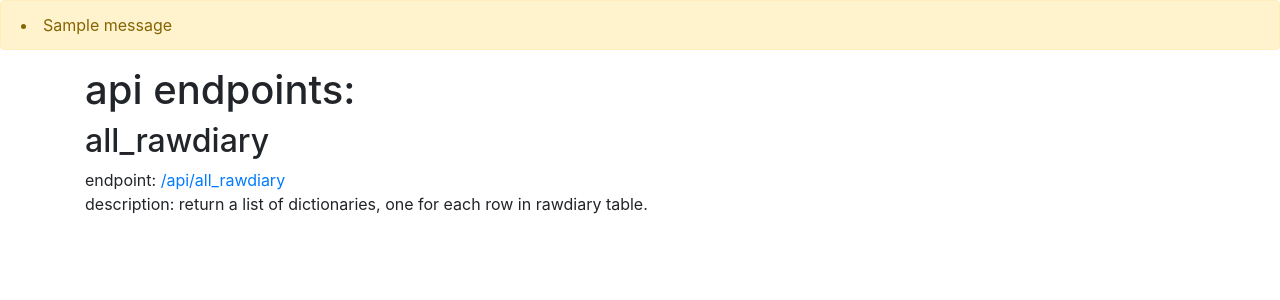
After one commit to HaeckelK/diary_wa, a Flask app: page /api/ in a window 1280 px wide. The commit adds this page. Shown: the top 300 px of the page. Run offline with Flask 2, Linux system fonts and the light colour scheme; one stand-in notice (Sample message) is shown; some libraries are stand-ins or nearby versions.

Commit message:
Develop (#11)
* feat: link to index

* feat: flash

* feat: empty api index endpoint

* build: coverage to gitignore

* tests: 100% coverage on diarydatabase

* build: coverage html reports to gitignore

* feat: get_all_rawdiary

* feat: all_rawdiary to api index

* docs: pytest notes

* docs: todo

* feat: rawdiary restful get

* feat: delete_rawdiary

* feat: rawdiary restful delete

* feat: rawdiary full restful

Co-authored-by: HaeckelK <noneofyour@biz.com>

```diff
--- a/app.py
+++ b/app.py
@@ -1,7 +1,7 @@
 from typing import Dict
 import configparser
 
-from flask import Flask, render_template, redirect, url_for, request, jsonify
+from flask import Flask, render_template, redirect, url_for, request, jsonify, flash
 import requests
 
 from diarydatabase import DiaryDatabase
@@ -13,7 +13,8 @@ def load_config():
     config.read('config.ini')
     filename = config['DATABASE']['path']
     config = {'DBFILENAME': filename,
-              'DATABASE':  DiaryDatabase(filename)}
+              'DATABASE':  DiaryDatabase(filename),
+              'SECRET_KEY': 'ndgnfdksmdfpa'}
     return config
 
 
@@ -60,30 +61,46 @@ def form_diary_entry(date):
     return render_template('form_diary_entry.html', text=diary_text, date=date)
 
 
-@app.route('/api/add_diary_entry/')
-def add_diary_entry():
-    data = dict(request.args)
+@app.route('/api/rawdiary/', methods=['GET'])
+def api_rawdiary():
+    db = app.config['DATABASE']
+    return jsonify(db.get_all_rawdiary())
+
+
+@app.route('/api/rawdiary/<int:rawdiary_id>', methods=['GET'])
+def get_rawdiary(rawdiary_id):
+    db = app.config['DATABASE']
+    return jsonify(db.get_rawdiary_row(rawdiary_id))
+
+
+@app.route('/api/rawdiary/', methods=['POST', 'PUT'])
+def create_rawdiary():
     # TODO error handling
-    date = data['date']
-    diary_text = data['diary_text']
-    diary_text = diary_text.replace('\n', '').replace('\r','')
-    data['diary_text'] = diary_text
+    id = int(request.form['id'])
+    rawtext = request.form['rawtext']
+    is_draft = request.form['is_draft']
+    db = app.config['DATABASE']
+    db.upsert_rawdiary(id, rawtext, is_draft, is_extracted=0)
+    if is_draft == '1':
+        message = 'Diary entry saved as draft'
+        flash(message)
+        return redirect(request.headers.get("Referer"))
+    else:
+        message = 'Diary entry saved.'
+        flash(message)
+        return redirect(url_for('index'))
 
+
+@app.route('/api/rawdiary/<int:rawdiary_id>', methods=['DELETE'])
+def delete_rawdiary(rawdiary_id):
+    # TODO any knock on effects?
+    id = int(rawdiary_id)
     db = app.config['DATABASE']
-    for section in diary_text.split('$'):
-        field = section.split(';')[0].strip().replace(' ', '')
-        text = ';'.join(section.split(';')[1:])
-        if field:
-            db.add_raw_diary_entry(field, text, date, processed=0)
+    db.delete_rawdiary(id)
+    flash(f'Deleted rawdiary id: {rawdiary_id}')
     return redirect(url_for('index'))
 
 
-@app.route('/api/add_rawdiary_entry/')
-def add_rawdiary_entry():
-    # TODO error handling
-    id = int(request.args['id'])
-    rawtext = request.args['rawtext']
-    is_draft = request.args['is_draft']
-    db = app.config['DATABASE']
-    db.upsert_rawdiary(id, rawtext, is_draft, is_extracted=0)
-    return redirect(url_for('index'))
+@app.route('/api/')
+def api():
+    return render_template('api_index.html')
--- /dev/null
+++ b/templates/api_index.html
@@ -0,0 +1,11 @@
+{% extends "base.html" %}
+{% block title %}api index{% endblock %}
+
+{% block content %}
+<h1>api endpoints: </h1>
+<h2>all_rawdiary</h2>
+endpoint: <a href="/api/all_rawdiary/">/api/all_rawdiary</a>
+<p>
+description: return a list of dictionaries, one for each row in rawdiary table.
+</p>
+{% endblock %}
--- a/templates/base.html
+++ b/templates/base.html
@@ -1,14 +1,25 @@
 <!doctype html>
 <html lang="en">
+
 <head>
   <!-- Required meta tags -->
   <meta charset="utf-8">
   <meta name="viewport" content="width=device-width, initial-scale=1, shrink-to-fit=no">
 
   <!-- Bootstrap CSS -->
-    <link rel="stylesheet" href="https://stackpath.bootstrapcdn.com/bootstrap/4.5.2/css/bootstrap.min.css" integrity="sha384-JcKb8q3iqJ61gNV9KGb8thSsNjpSL0n8PARn9HuZOnIxN0hoP+VmmDGMN5t9UJ0Z" crossorigin="anonymous">
+  <link rel="stylesheet" href="https://stackpath.bootstrapcdn.com/bootstrap/4.5.2/css/bootstrap.min.css"
+    integrity="sha384-JcKb8q3iqJ61gNV9KGb8thSsNjpSL0n8PARn9HuZOnIxN0hoP+VmmDGMN5t9UJ0Z" crossorigin="anonymous">
 
   <title>{% block title %}{% endblock %}</title>
+  {% with messages = get_flashed_messages() %}
+  {% if messages %}
+  <div class="alert alert-warning" role="alert">
+    {% for message in messages %}
+    <li>{{ message }}</li>
+    {% endfor %}
+  </div>
+  {% endif %}
+  {% endwith %}
 </head>
 <div class="container">{% block content %}{% endblock %}</div>
 <div id="footer">
@@ -17,8 +28,12 @@
 </div>
 <!-- Optional JavaScript -->
 <!-- jQuery first, then Popper.js, then Bootstrap JS -->
-    <script src="https://code.jquery.com/jquery-3.5.1.slim.min.js" integrity="sha384-DfXdz2htPH0lsSSs5nCTpuj/zy4C+OGpamoFVy38MVBnE+IbbVYUew+OrCXaRkfj" crossorigin="anonymous"></script>
-    <script src="https://cdn.jsdelivr.net/npm/popper.js@1.16.1/dist/umd/popper.min.js" integrity="sha384-9/reFTGAW83EW2RDu2S0VKaIzap3H66lZH81PoYlFhbGU+6BZp6G7niu735Sk7lN" crossorigin="anonymous"></script>
-    <script src="https://stackpath.bootstrapcdn.com/bootstrap/4.5.2/js/bootstrap.min.js" integrity="sha384-B4gt1jrGC7Jh4AgTPSdUtOBvfO8shuf57BaghqFfPlYxofvL8/KUEfYiJOMMV+rV" crossorigin="anonymous"></script>
+<script src="https://code.jquery.com/jquery-3.5.1.slim.min.js"
+  integrity="sha384-DfXdz2htPH0lsSSs5nCTpuj/zy4C+OGpamoFVy38MVBnE+IbbVYUew+OrCXaRkfj" crossorigin="anonymous"></script>
+<script src="https://cdn.jsdelivr.net/npm/popper.js@1.16.1/dist/umd/popper.min.js"
+  integrity="sha384-9/reFTGAW83EW2RDu2S0VKaIzap3H66lZH81PoYlFhbGU+6BZp6G7niu735Sk7lN" crossorigin="anonymous"></script>
+<script src="https://stackpath.bootstrapcdn.com/bootstrap/4.5.2/js/bootstrap.min.js"
+  integrity="sha384-B4gt1jrGC7Jh4AgTPSdUtOBvfO8shuf57BaghqFfPlYxofvL8/KUEfYiJOMMV+rV" crossorigin="anonymous"></script>
 </body>
+
 </html>
--- a/templates/form_diary_entry.html
+++ b/templates/form_diary_entry.html
@@ -2,8 +2,8 @@
 {% block title %}diary index{% endblock %}
 
 {% block content %}
-<h1>Diary: {{date}}</h1>
-<form action="/api/add_rawdiary_entry/" method="get">
+<h1><a href="{{ url_for('index') }}">Diary:</a> {{date}}</h1>
+<form action="/api/rawdiary/" method="post">
   <input type="hidden" id="id" name="id" value="{{date}}">
   <div class="form-group">
     <textarea class="form-control" name="rawtext" cols="25" rows="15">{{text}}</textarea>
```
Also changed, not shown: diarydatabase.py (+13 -1 lines), test_diarydatabase.py (added, +36 -0 lines), README.md, 1 other file. Lines whose indentation alone changed are shown as unchanged.
